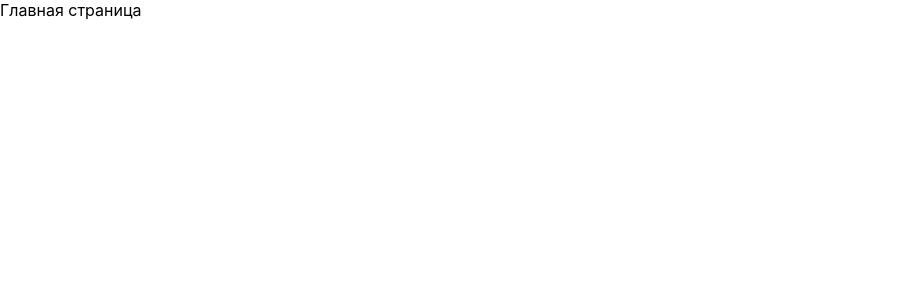
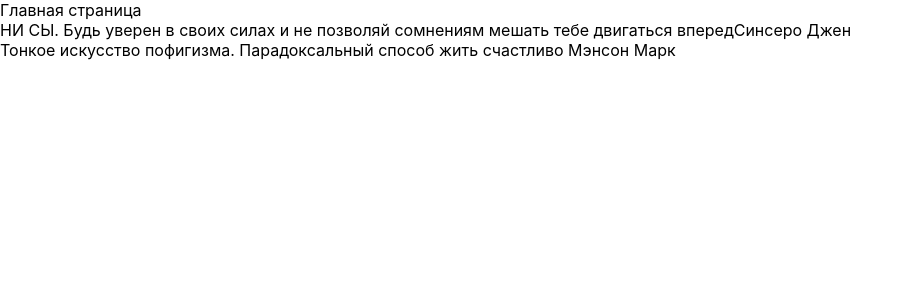
Before and after one commit to zhekablack97/re-store, a React (Create React App) app: page / in a window 1280 px wide. Shown: the top 300 px of the page, without its empty margins (0-913 px from the left). Built offline with nearby package versions, Linux system fonts and the light colour scheme.

Commit message:
Выводим список на главной

```diff
--- /dev/null
+++ b/src/components/Book/BookList/BookList.tsx
@@ -0,0 +1,24 @@
+import { CircularProgress } from '@material-ui/core'
+import React from 'react'
+import { book } from '../../../type/type';
+import BookListItem from '../BookListItem/BookListItem';
+import './BookList.module.scss';
+
+interface IBookListWrapper {
+    books?: book[]
+}
+
+const BookList: React.FC<IBookListWrapper> = ({books, ...props}) => {
+    console.log(props);
+    return (
+        <div>
+            {books?.map((book) => {
+                return (
+                    <BookListItem key={book.id} book={ book }/>
+                )
+            })}
+        </div>
+    )
+}
+
+export default BookList;
--- a/src/components/Book/BookListItem/BookListItem.tsx
+++ b/src/components/Book/BookListItem/BookListItem.tsx
@@ -1,6 +1,7 @@
 import { CircularProgress } from '@material-ui/core'
 import React from 'react'
 import { book } from '../../../type/type';
+import './BookListItem.module.scss';
 
 interface IBookListItem {
     book: book
@@ -11,10 +12,10 @@ const BookListItem: React.FC<IBookListItem> = ({ book }) => {
     const { author, title} = book
 
     return (
-        <>
+        <div>
             <span>{title}</span>
             <span>{author}</span>
-        </>
+        </div>
     )
 }
 
--- a/src/components/Book/index.ts
+++ b/src/components/Book/index.ts
@@ -1,2 +1,3 @@
-import BookListItem from './BookListItem/BookListItem'
-export default BookListItem;
+import BookListItem from './BookListItem/BookListItem';
+import BookList from './BookList/BookList';
+export { BookListItem, BookList };
--- a/src/components/pages/card.tsx
+++ b/src/components/pages/card.tsx
@@ -1,4 +1,5 @@
 import React from 'react';
+import BookList from '../Book/BookList/BookList';
 
 
 const CardPage: React.FC = () => {
--- a/src/components/pages/home.tsx
+++ b/src/components/pages/home.tsx
@@ -1,10 +1,22 @@
 import React from 'react';
+import { BookList } from '../Book';
 
 const HomePage: React.FC = () => {
+  const books = [{
+    author: 'Синсеро Джен',
+    title: 'НИ СЫ. Будь уверен в своих силах и не позволяй сомнениям мешать тебе двигаться вперед',
+    id: 1
+},
+{
+    author: 'Мэнсон Марк',
+    title: 'Тонкое искусство пофигизма. Парадоксальный способ жить счастливо ',
+    id: 2
+},]
   return (
     <div>
 
       Главная страница
+      <BookList books={books}/>
     </div>
   );
 }
--- a/src/index.tsx
+++ b/src/index.tsx
@@ -7,7 +7,7 @@ import { BookStoreServiceProvider } from './components/BookStoreServiceContext';
 import ErrorBoundry from './components/ErrorBoundry';
 import './index.scss';
 import reportWebVitals from './reportWebVitals';
-import { BookStoreService } from './services/bookStoreServices';
+import { BookStoreService } from './services/BookStoreServices';
 import store from './store';
 
 const bookStoreService = new BookStoreService();
@@ -19,7 +19,7 @@ ReactDOM.render(
         <BookStoreServiceProvider value={bookStoreService as any}>
           <Router>
             <App />
-            </Router>
+          </Router>
         </BookStoreServiceProvider>
         </ErrorBoundry>
       </Provider>
--- a/src/services/BookStoreServices.ts
+++ b/src/services/BookStoreServices.ts
@@ -1,5 +1,14 @@
 export class BookStoreService{
     getBooks(){
-        return ['sdsdsd','dfsdfsdf','sdfsdssssssssssssss'];
+        return [{
+            author: 'Синсеро Джен',
+            title: 'НИ СЫ. Будь уверен в своих силах и не позволяй сомнениям мешать тебе двигаться вперед',
+            id: 1
+        },
+        {
+            author: 'Мэнсон Марк',
+            title: 'Тонкое искусство пофигизма. Парадоксальный способ жить счастливо ',
+            id: 2
+        },];
     }
 }
--- a/src/type/type.ts
+++ b/src/type/type.ts
@@ -1,2 +1,2 @@
 export type booksLoaderType = 'BOOKS_LOADER' | '';
-export type book = { title: string, author: string };
+export type book = { title: string, author: string, id: number };
```
Also changed, not shown: src/components/Book/BookList/BookList.module.scss (added), src/components/Book/BookListItem/BookListItem.module.scss (added), 1 other file (tests, documents, lock files or other folders).
